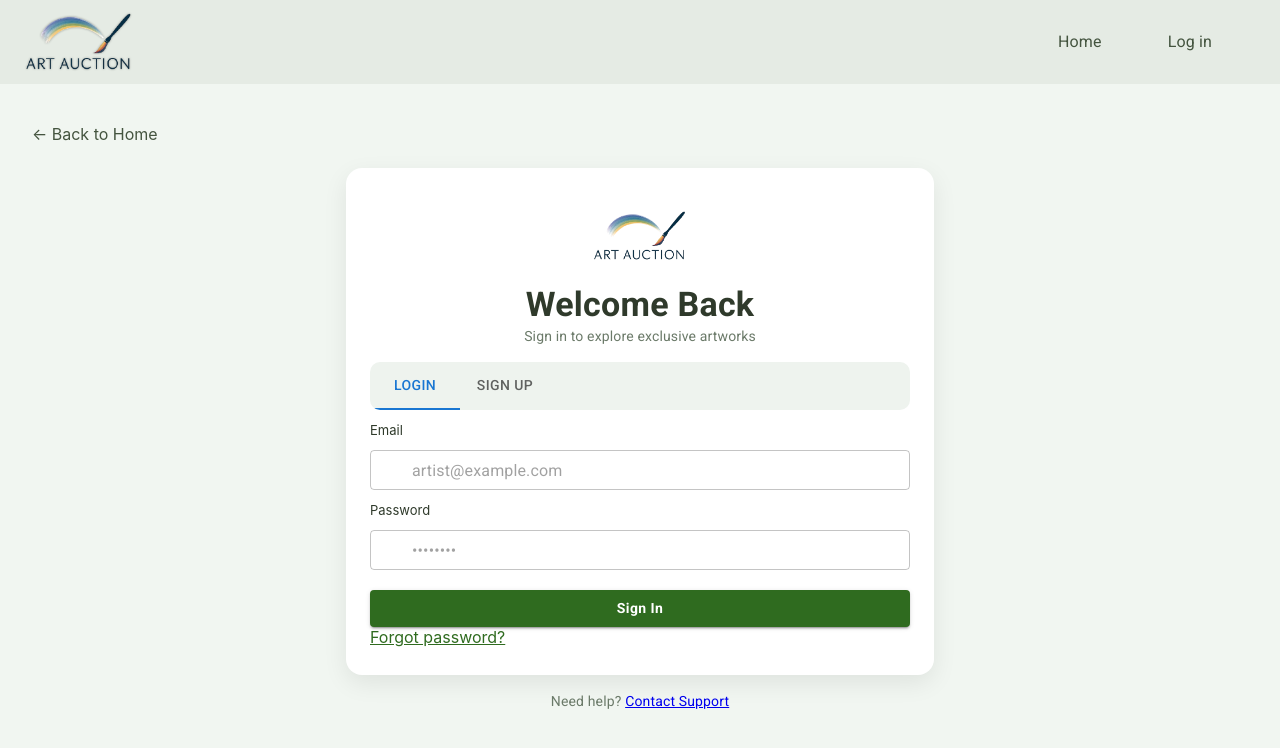
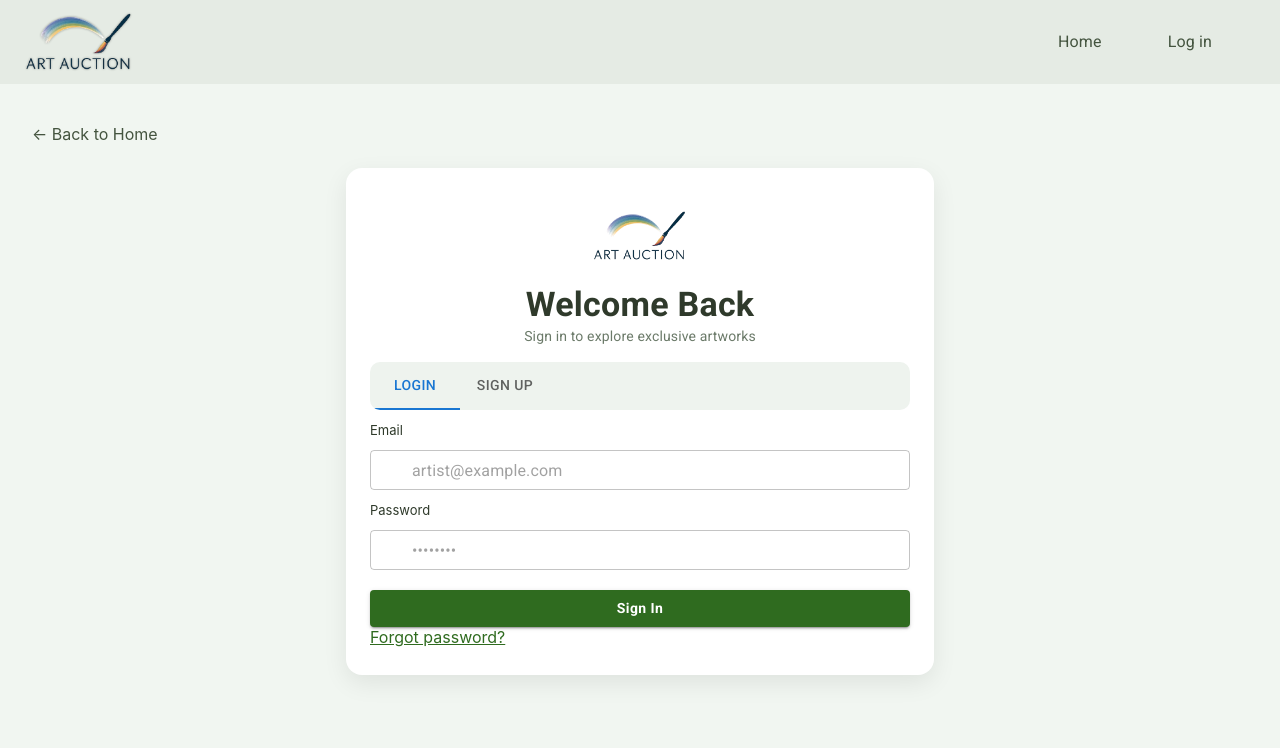
Before and after one commit to MarcusDTU/artistauction, a React (Create React App) app in the folder artauction/web/: page / in a window 1280 px wide. Both pictures are taken after a click on the element "Log in". Shown: the top 748 px of the page. Built offline with nearby package versions, Linux system fonts and the light colour scheme; some icons are missing.

Commit message:
removing contact support

```diff
--- a/artauction/web/src/pages/Login.jsx
+++ b/artauction/web/src/pages/Login.jsx
@@ -189,10 +189,6 @@ const Login = () => {
 
         <a className="link-button" href="#/forgot">Forgot password?</a>
       </Box>
-
-      <Typography variant="body2" className="support-note">
-        Need help? <a href="#/support" onClick={(e) => e.preventDefault()}>Contact Support</a>
-      </Typography>
     </div>
   );
 };
```
